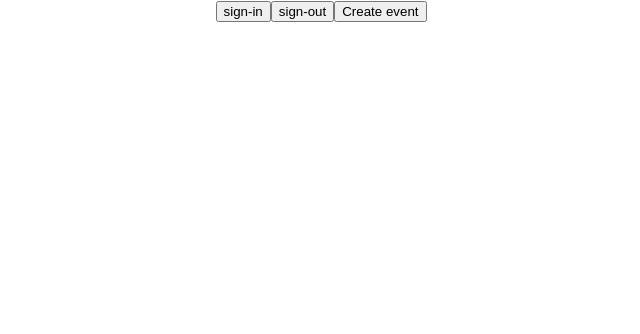
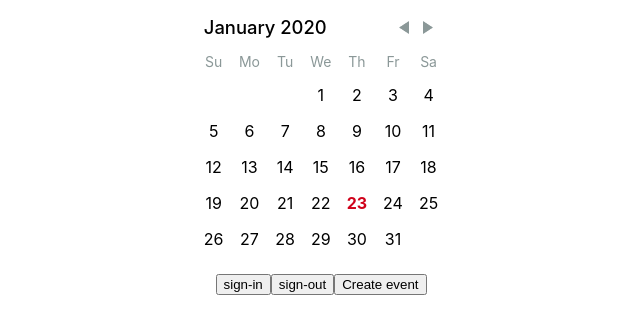
Before and after one commit to Fullchee/calendar-shifts, a React (Create React App) app: page / in a window 1280 px wide. Shown: the top 334 px of the page, without its empty margins (319-959 px from the left). Built offline with nearby package versions, Linux system fonts and the light colour scheme.

Commit message:
Container component gets the selected days from react-date-picker

```diff
--- a/package.json
+++ b/package.json
@@ -7,6 +7,7 @@
     "@testing-library/react": "^9.3.2",
     "@testing-library/user-event": "^7.1.2",
     "react": "^16.12.0",
+    "react-day-picker": "^7.4.0",
     "react-dom": "^16.12.0",
     "react-google-calendar-api": "^1.0.11",
     "react-scripts": "3.3.0"
--- a/src/App.js
+++ b/src/App.js
@@ -1,11 +1,11 @@
 import React from "react";
 import "./App.css";
-import Calendar from "./components/Calendar";
+import Home from "./components/Home";
 
 function App() {
   return (
     <div className="App">
-      <Calendar></Calendar>
+      <Home></Home>
     </div>
   );
 }
--- a/src/components/Calendar.js
+++ b/src/components/Calendar.js
@@ -1,73 +1,29 @@
 import React from "react";
-import ApiCalendar from "react-google-calendar-api";
+import DayPicker, { DateUtils } from "react-day-picker";
+import "react-day-picker/lib/style.css";
 
 export default class Calendar extends React.Component {
-  constructor(props) {
-    super(props);
-    this.handleItemClick = this.handleItemClick.bind(this);
-  }
-
-  listEvents = () => {
-    if (ApiCalendar.sign)
-      ApiCalendar.listUpcomingEvents(10).then(({ result }) => {
-        console.log(result.items);
-      });
-  };
-
-  handleItemClick = (event, name) => {
-    if (name === "sign-in") {
-      ApiCalendar.handleAuthClick();
-    } else if (name === "sign-out") {
-      ApiCalendar.handleSignoutClick();
+  handleDayClick = (day, { selected }) => {
+    const { selectedDays } = this.props;
+    if (selected) {
+      const selectedIndex = selectedDays.findIndex(selectedDay =>
+        DateUtils.isSameDay(selectedDay, day)
+      );
+      selectedDays.splice(selectedIndex, 1);
+    } else {
+      selectedDays.push(day);
     }
-  };
-
-  createEvent = e => {
-    const eventFromNow = {
-      summary: "Poc Dev From Now",
-      time: 480
-    };
-
-    // ApiCalendar.createEventFromNow(eventFromNow)
-    //   .then(result => {
-    //     console.log(result);
-    //   })
-    //   .catch(error => {
-    //     console.log(error);
-    //   });
-
-    ApiCalendar.createEvent(
-      {
-        start: {
-          dateTime: new Date()
-        },
-        end: {
-          dateTime: new Date()
-        },
-        summary: "Title!!",
-        description: "Description!!"
-      },
-      "primary"
-    )
-      .then(result => {
-        console.log(result);
-      })
-      .catch(error => {
-        console.log(error);
-      });
+    this.props.onUpdate(selectedDays);
   };
 
   render() {
     return (
-      <>
-        <button onClick={e => this.handleItemClick(e, "sign-in")}>
-          sign-in
-        </button>
-        <button onClick={e => this.handleItemClick(e, "sign-out")}>
-          sign-out
-        </button>
-        <button onClick={this.createEvent}>Create event</button>
-      </>
+      <div>
+        <DayPicker
+          selectedDays={this.props.selectedDays}
+          onDayClick={this.handleDayClick}
+        />
+      </div>
     );
   }
 }
--- /dev/null
+++ b/src/components/Home.js
@@ -0,0 +1,72 @@
+import React from "react";
+import ApiCalendar from "react-google-calendar-api";
+import Calendar from "./Calendar";
+
+export default class Home extends React.Component {
+  constructor(props) {
+    super(props);
+    this.state = {
+      selectedDays: []
+    };
+  }
+
+  listEvents = () => {
+    if (ApiCalendar.sign)
+      ApiCalendar.listUpcomingEvents(10).then(({ result }) => {
+        console.log(result.items);
+      });
+  };
+
+  handleItemClick = (event, name) => {
+    if (name === "sign-in") {
+      ApiCalendar.handleAuthClick();
+    } else if (name === "sign-out") {
+      ApiCalendar.handleSignoutClick();
+    }
+  };
+
+  updateSelectedDays = selectedDays => {
+    this.setState({ selectedDays });
+    console.log(selectedDays);
+  };
+
+  createEvent = e => {
+    ApiCalendar.createEvent(
+      {
+        start: {
+          dateTime: new Date()
+        },
+        end: {
+          dateTime: new Date()
+        },
+        summary: "Title!!",
+        description: "Description!!"
+      },
+      "primary"
+    )
+      .then(result => {
+        console.log(result);
+      })
+      .catch(error => {
+        console.log(error);
+      });
+  };
+
+  render() {
+    return (
+      <>
+        <Calendar
+          selectedDays={this.state.selectedDays}
+          onUpdate={this.updateSelectedDays}
+        ></Calendar>
+        <button onClick={e => this.handleItemClick(e, "sign-in")}>
+          sign-in
+        </button>
+        <button onClick={e => this.handleItemClick(e, "sign-out")}>
+          sign-out
+        </button>
+        <button onClick={this.createEvent}>Create event</button>
+      </>
+    );
+  }
+}
```
Also changed, not shown: 2 other files (tests, documents, lock files or other folders).
